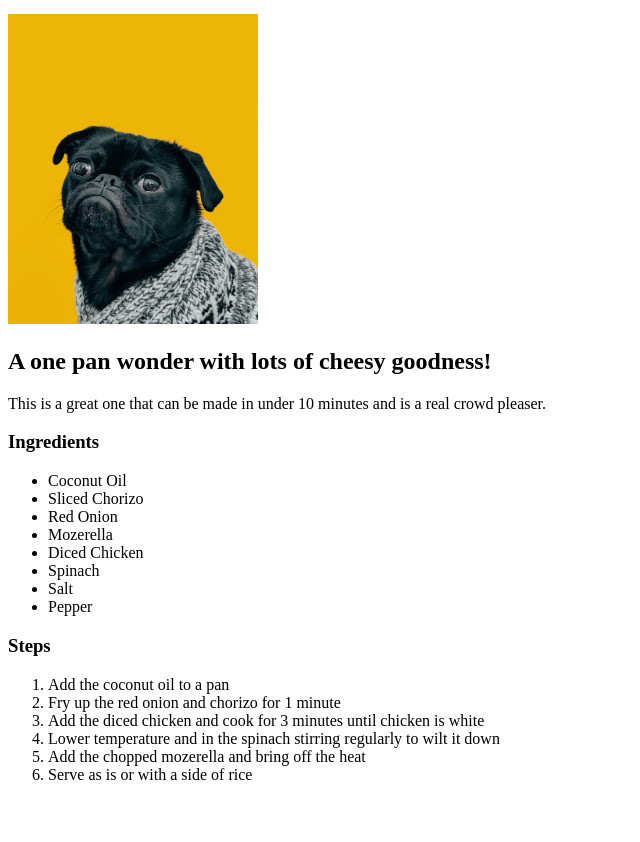
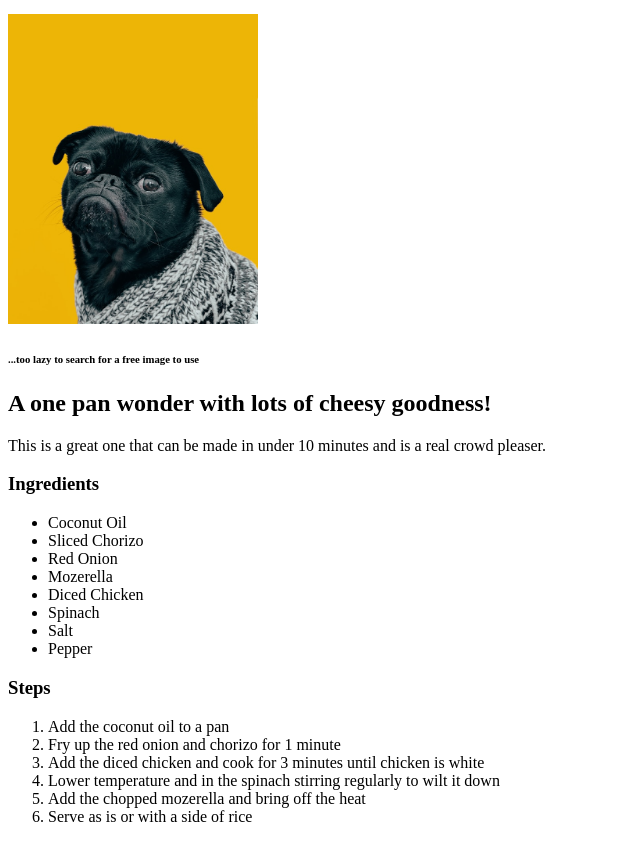
Before and after one commit to scottydev7/odin-recipes, a plain HTML site: page recipes/cheesychorizochicken.html in a window 1280 px wide. Shown: the part 100-942 px from the top of the page, without its empty margins (0-640 px from the left). Before the commit the page ends 900 px from the top, so only its background shows below. Drawn offline with Linux system fonts and the light colour scheme.

Commit message:
Added disclaimer under images

```diff
--- a/recipes/cheesychorizochicken.html
+++ b/recipes/cheesychorizochicken.html
@@ -12,6 +12,7 @@
      </p>
      <p>
         <img src="../images/dog.jpg" alt="Cheesy Chorizo Chicken" height="310" width="250">
+        <h6>...too lazy to search for a free image to use</h6>
         <h2>A one pan wonder with lots of cheesy goodness!</h2>
         This is a great one that can be made in under 10 minutes and is a real crowd pleaser.
         <h3>Ingredients</h3>
```
Also changed, not shown: recipes/spanisheggs.html (+1 -0 lines).
